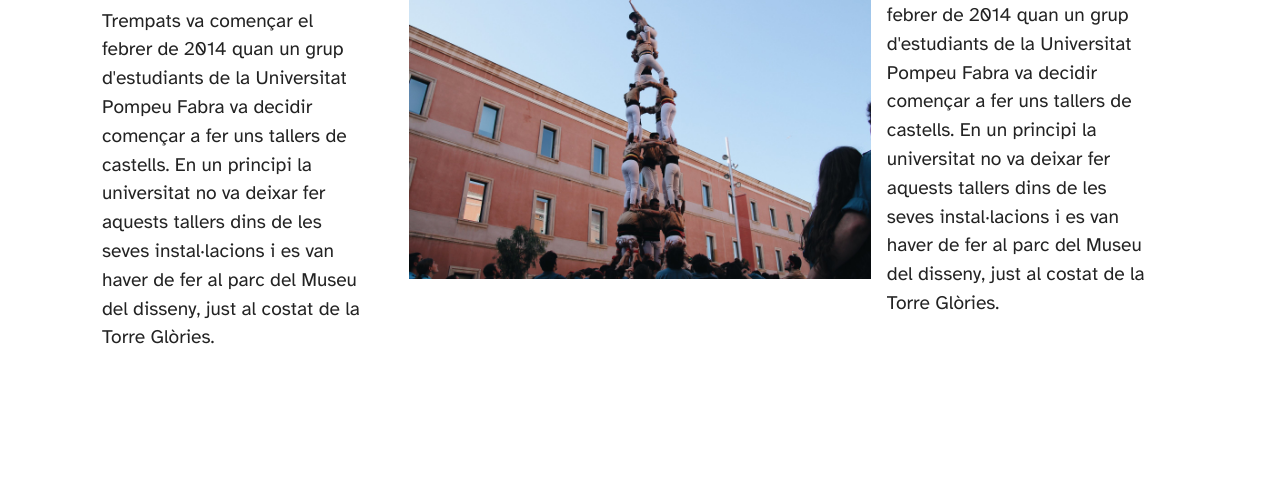
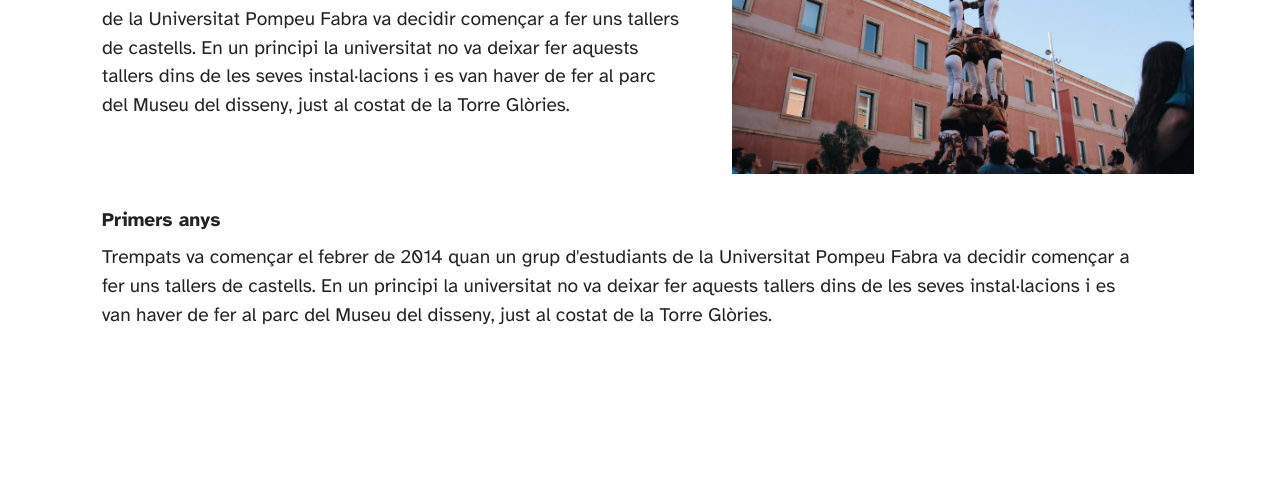
Before and after one commit to trempatsupf/trempatsupf.github.io, a plain HTML site: page historia.html in a window 1280 px wide. Shown: the part 287-770 px from the top of the page. Drawn offline with Linux system fonts and the light colour scheme; files whose address does not match are found by name.

Commit message:
Update historia.html

```diff
--- a/historia.html
+++ b/historia.html
@@ -103,6 +103,12 @@
                     <img src="assets/images/4d7a_ampli.jpg" alt="celebració_trempats" >
                 </div>
             </div>
+
+        </div>
+    </div>
+    <div class="container" >
+        <div class="m-0 row align-items-center">
+
             <div class="col-12 col-lg" style="padding-top: 2em;">
                 <div class="card-wrapper">
                     <div class="card-box">
```
